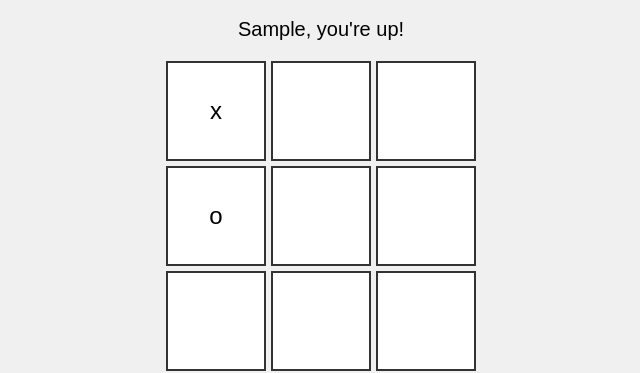
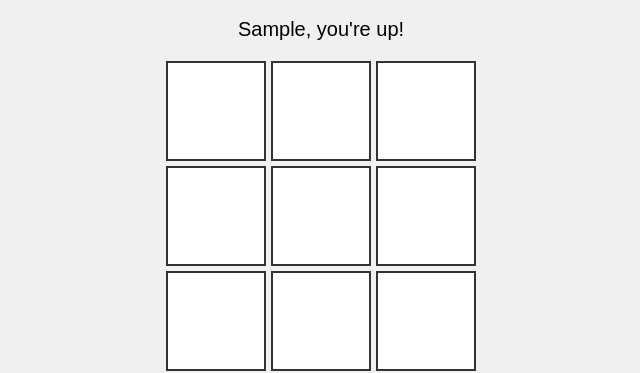
Before and after one commit to acciojob/tictactoe-Vishnutyagi, a website: page main.html in a window 1280 px wide. Both pictures are taken after typing "Sample", "Sample" into the empty fields and a click on the button "Submit". Shown: the part 235-608 px from the top of the page, 319-959 px from the left. Drawn offline with Linux system fonts and the light colour scheme.

Commit message:
created a submission

```diff
--- a/main.html
+++ b/main.html
@@ -19,10 +19,10 @@
             <h1>Tic Tac Toe</h1>
             <div class="message"></div>
             <div class="board">
-                <div class="cell" id="1">x</div>
+                <div class="cell" id="1"></div>
                 <div class="cell" id="2"></div>
                 <div class="cell" id="3"></div>
-                <div class="cell" id="4">o</div>
+                <div class="cell" id="4"></div>
                 <div class="cell" id="5"></div>
                 <div class="cell" id="6"></div>
                 <div class="cell" id="7"></div>
--- a/script.js
+++ b/script.js
@@ -1,11 +1,6 @@
 document.getElementById('submit').addEventListener('click', function() {
     const player1 = document.getElementById('player1').value;
     const player2 = document.getElementById('player2').value;
-
-    // if (player1 === '' || player2 === '') {
-    //     alert('Please enter names for both players');
-    //     return;
-    // }
 document.querySelector('.input-section').style.display = 'none';
     const gameSection = document.querySelector('.game-section');
     gameSection.style.display = 'block';
```
